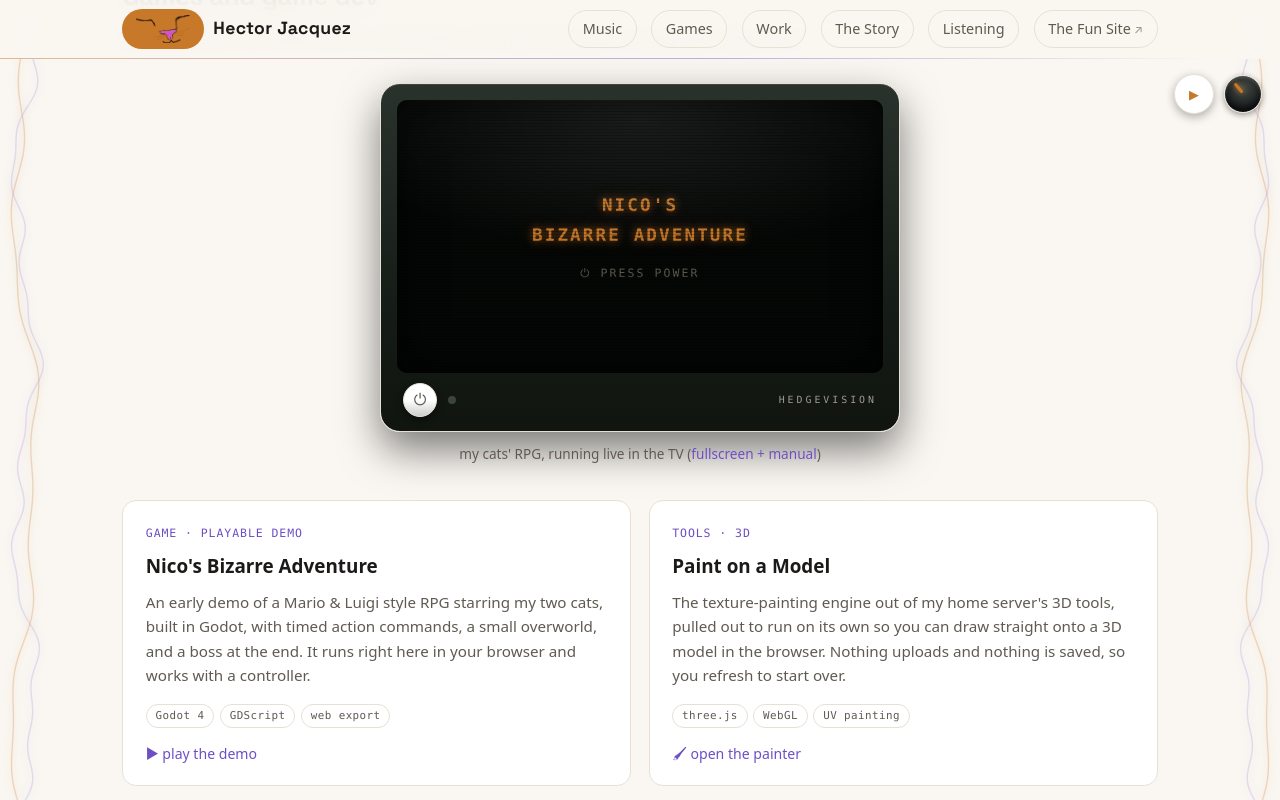
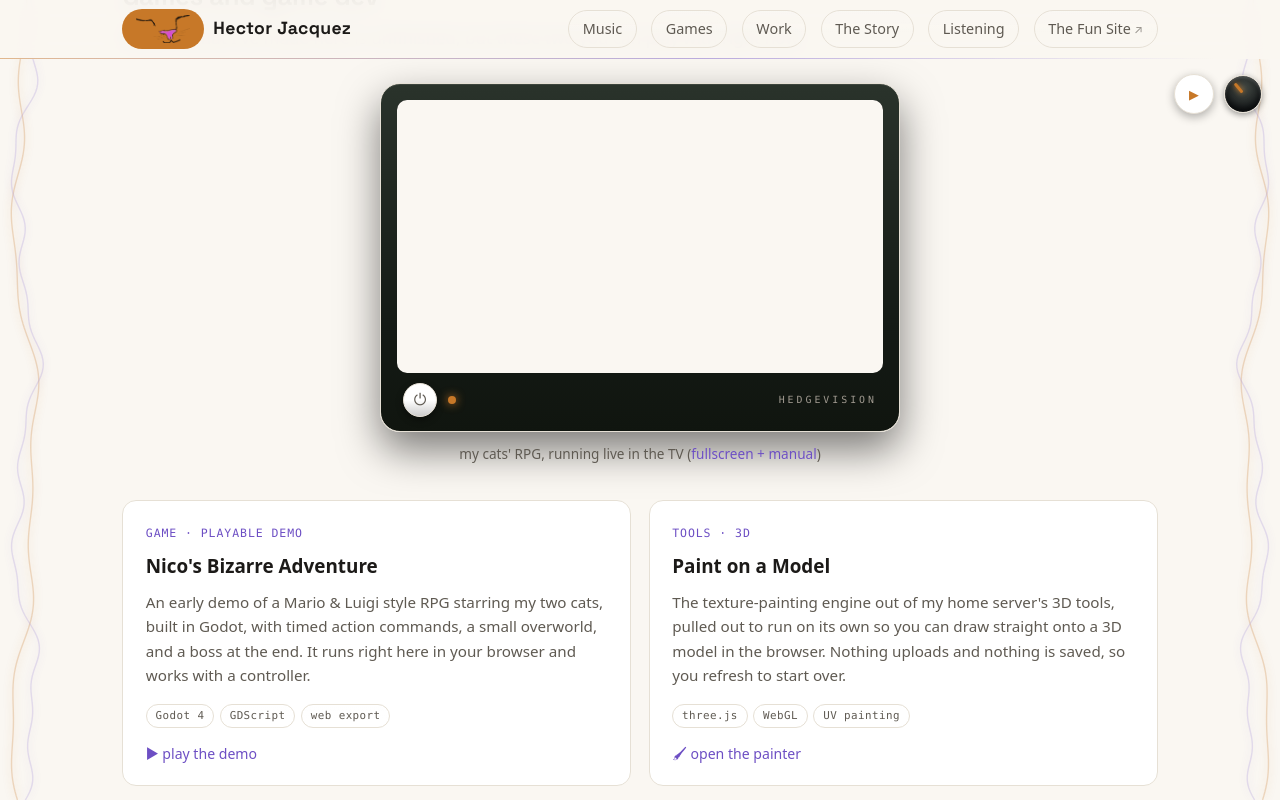
Before and after one commit to HectorJacquez/HectorJacquez.github.io, a React (Vite) app: page /#/ in a window 1280 px wide. Both pictures are taken after a click on the button "Power the game on or off". Shown: the part 3225-4025 px from the top of the page. Built offline with nearby package versions, Linux system fonts and the light colour scheme.

Commit message:
feat: GameTV power toggle boots the cat-rpg iframe, wired into Home (green)

```diff
--- a/src/components/GameTV.tsx
+++ b/src/components/GameTV.tsx
@@ -1,17 +1,42 @@
+import { useEffect, useRef, useState } from 'react'
+
 /** The TV widget on the Games section: pressing power boots my cats' RPG live
  *  in the screen as an iframe, and pressing it again powers it back off. */
 export function GameTV() {
+  const [on, setOn] = useState(false)
+  const [booting, setBooting] = useState(false)
+  const timer = useRef<ReturnType<typeof setTimeout> | undefined>(undefined)
+
+  useEffect(() => () => clearTimeout(timer.current), [])
+
+  function powerOn() {
+    setOn(true)
+    setBooting(true)
+    clearTimeout(timer.current)
+    timer.current = setTimeout(() => setBooting(false), 600)
+  }
+
+  const toggle = () => (on ? setOn(false) : powerOn())
+
   return (
     <div className="tvwrap" style={{ maxWidth: 520, margin: '0.6rem auto 2.2rem' }}>
-      <div className="tv">
+      <div className={`tv${on ? ' on' : ''}${booting ? ' boot' : ''}`}>
         <div className="tv-screen">
-          <div className="tv-off">
-            <span className="tv-title">NICO'S<br />BIZARRE ADVENTURE</span>
-            <span className="tv-hint">⏻ press power</span>
-          </div>
+          {on ? (
+            <iframe
+              src={`${import.meta.env.BASE_URL}play/cat-rpg/index.html`}
+              title="Nico's Bizarre Adventure"
+              allow="autoplay; gamepad; fullscreen"
+            />
+          ) : (
+            <div className="tv-off" onClick={powerOn}>
+              <span className="tv-title">NICO'S<br />BIZARRE ADVENTURE</span>
+              <span className="tv-hint">⏻ press power</span>
+            </div>
+          )}
         </div>
         <div className="tv-panel">
-          <button className="tv-power" aria-label="Power the game on or off">⏻</button>
+          <button className="tv-power" aria-label="Power the game on or off" onClick={toggle}>⏻</button>
           <span className="tv-led"></span>
           <span className="tv-brand">Hedgevision</span>
         </div>
--- a/src/pages/Home.tsx
+++ b/src/pages/Home.tsx
@@ -1,6 +1,7 @@
 import { Link } from 'react-router-dom'
 import { Card } from '../components/Card'
 import { TopWave } from '../components/TopWave'
+import { GameTV } from '../components/GameTV'
 import { musicCards, musicMinis, workCards, gameCards, gameMinis, type Mini } from '../data/projects'
 
 function Minis({ items }: { items: Mini[] }) {
@@ -59,22 +60,7 @@ export function Home() {
         <div className="kicker">Games &amp; game dev</div>
         <h2>Games and game dev</h2>
         <p className="sub">Most of what I've made here is unfinished, but these two you can play with right now.</p>
-        <div className="tvwrap" style={{ maxWidth: 520, margin: '0.6rem auto 2.2rem' }}>
-          <div className="tv">
-            <div className="tv-screen">
-              <div className="tv-off">
-                <span className="tv-title">NICO'S<br />BIZARRE ADVENTURE</span>
-                <span className="tv-hint">⏻ press power</span>
-              </div>
-            </div>
-            <div className="tv-panel">
-              <button className="tv-power" aria-label="Power the game on or off">⏻</button>
-              <span className="tv-led"></span>
-              <span className="tv-brand">Hedgevision</span>
-            </div>
-          </div>
-          <div className="tv-caption">my cats' RPG, running live in the TV (<a href="/play/cat-rpg.html">fullscreen + manual</a>)</div>
-        </div>
+        <GameTV />
         <div className="cards">{gameCards.map((p) => <Card key={p.title} p={p} />)}</div>
         <p className="sub" style={{ marginTop: '1.6rem' }}>Not shown here yet, and still in progress: a 3D graybox runner, a music-venue scene, and Nintendo 64 homebrew demos built with my own asset pipeline.</p>
         <Minis items={gameMinis} />
```
